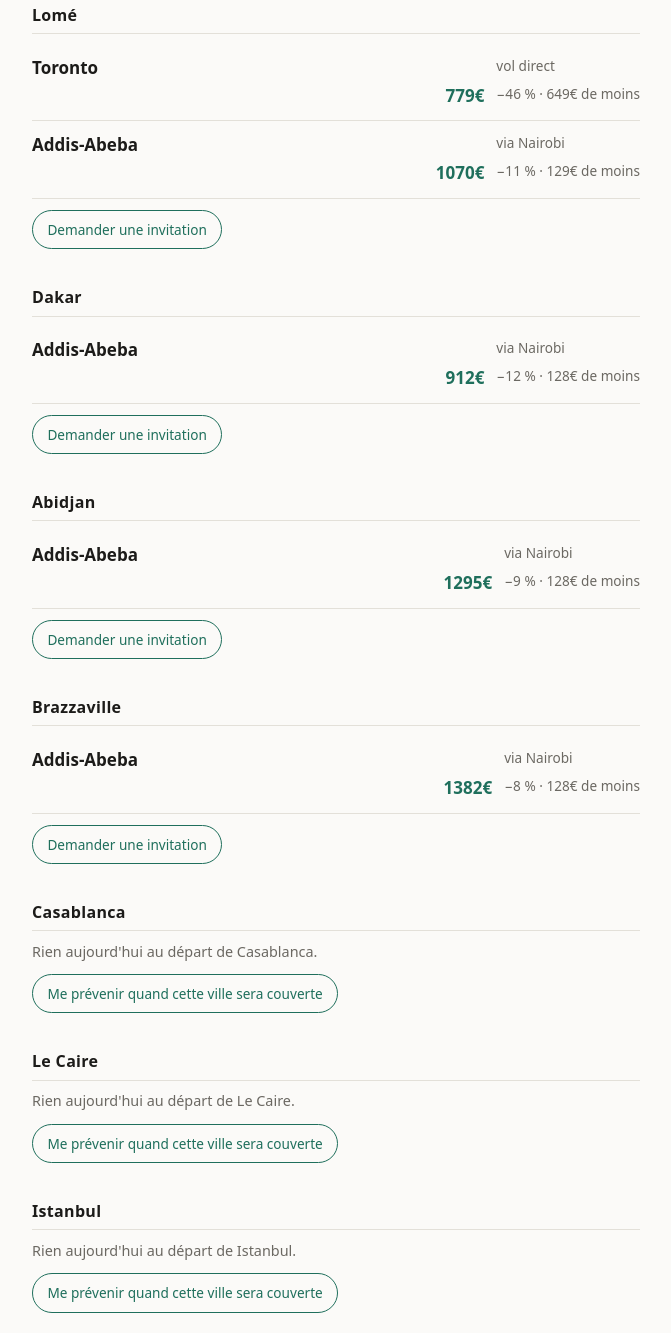
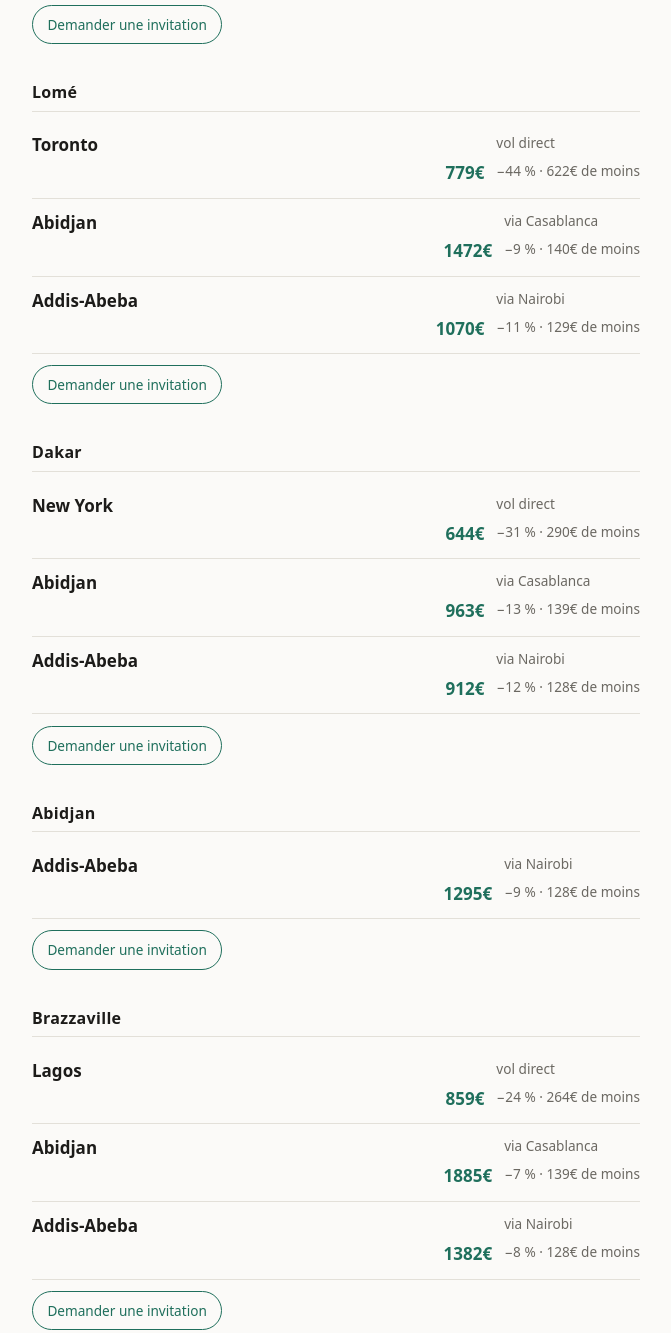
Before and after one commit to bienvenuianniv-ops/hub_deals, a plain HTML site: page index.html in a window 1280 px wide. Shown: the part 401-1734 px from the top of the page, without its empty margins (304-975 px from the left). Drawn offline with Linux system fonts and the light colour scheme.

Commit message:
page du 20261126-220853

```diff
--- a/index.html
+++ b/index.html
@@ -38,16 +38,16 @@ color:var(--doux);font-size:.85rem}
 </head>
 <body>
 <main>
-<h1>8 bonnes affaires aujourd'hui</h1>
-<p class="date">Relevé du <time id="releve" datetime="2026-11-26T13:25:55Z">2026-11-26</time></p>
+<h1>16 bonnes affaires aujourd'hui</h1>
+<p class="date">Relevé du <time id="releve" datetime="2026-11-26T21:55:54Z">2026-11-26</time></p>
 <p class="vieux" id="vieux"></p>
-<section><h2>Kinshasa</h2><ul class="affaires"><li class="affaire"><a href="https://aviasales.tpk.ro/gbywDu0F" rel="nofollow sponsored"><span class="dest">Addis-Abeba</span><span class="trajet">via Nairobi</span><span class="prix">930€</span><span class="gain">−12 % · 129€ de moins</span></a></li><li class="affaire"><a href="https://aviasales.tpk.ro/i8m4zobE" rel="nofollow sponsored"><span class="dest">Nairobi</span><span class="trajet">via Addis-Abeba</span><span class="prix">1087€</span><span class="gain">−9 % · 108€ de moins</span></a></li></ul><a class="action" href="https://t.me/ianniv_vols_bot?start=attente_kinshasa">Demander une invitation</a></section>
-<section><h2>Lomé</h2><ul class="affaires"><li class="affaire"><a href="https://aviasales.tpk.ro/cZ3fwfBV" rel="nofollow sponsored"><span class="dest">Toronto</span><span class="trajet">vol direct</span><span class="prix">779€</span><span class="gain">−46 % · 649€ de moins</span></a></li><li class="affaire"><a href="https://aviasales.tpk.ro/msL86iIY" rel="nofollow sponsored"><span class="dest">Addis-Abeba</span><span class="trajet">via Nairobi</span><span class="prix">1070€</span><span class="gain">−11 % · 129€ de moins</span></a></li></ul><a class="action" href="https://t.me/ianniv_vols_bot?start=attente_lome">Demander une invitation</a></section>
-<section><h2>Dakar</h2><ul class="affaires"><li class="affaire"><a href="https://aviasales.tpk.ro/SGd5LES4" rel="nofollow sponsored"><span class="dest">Addis-Abeba</span><span class="trajet">via Nairobi</span><span class="prix">912€</span><span class="gain">−12 % · 128€ de moins</span></a></li></ul><a class="action" href="https://t.me/ianniv_vols_bot?start=attente_dakar">Demander une invitation</a></section>
+<section><h2>Kinshasa</h2><ul class="affaires"><li class="affaire"><a href="https://aviasales.tpk.ro/wuM8Ndsd" rel="nofollow sponsored"><span class="dest">Abidjan</span><span class="trajet">via Casablanca</span><span class="prix">1646€</span><span class="gain">−8 % · 140€ de moins</span></a></li><li class="affaire"><a href="https://aviasales.tpk.ro/gbywDu0F" rel="nofollow sponsored"><span class="dest">Addis-Abeba</span><span class="trajet">via Nairobi</span><span class="prix">930€</span><span class="gain">−12 % · 129€ de moins</span></a></li><li class="affaire"><a href="https://aviasales.tpk.ro/i8m4zobE" rel="nofollow sponsored"><span class="dest">Nairobi</span><span class="trajet">via Addis-Abeba</span><span class="prix">1087€</span><span class="gain">−9 % · 108€ de moins</span></a></li></ul><a class="action" href="https://t.me/ianniv_vols_bot?start=attente_kinshasa">Demander une invitation</a></section>
+<section><h2>Lomé</h2><ul class="affaires"><li class="affaire"><a href="https://aviasales.tpk.ro/cZ3fwfBV" rel="nofollow sponsored"><span class="dest">Toronto</span><span class="trajet">vol direct</span><span class="prix">779€</span><span class="gain">−44 % · 622€ de moins</span></a></li><li class="affaire"><a href="https://aviasales.tpk.ro/TY5EGnM2" rel="nofollow sponsored"><span class="dest">Abidjan</span><span class="trajet">via Casablanca</span><span class="prix">1472€</span><span class="gain">−9 % · 140€ de moins</span></a></li><li class="affaire"><a href="https://aviasales.tpk.ro/msL86iIY" rel="nofollow sponsored"><span class="dest">Addis-Abeba</span><span class="trajet">via Nairobi</span><span class="prix">1070€</span><span class="gain">−11 % · 129€ de moins</span></a></li></ul><a class="action" href="https://t.me/ianniv_vols_bot?start=attente_lome">Demander une invitation</a></section>
+<section><h2>Dakar</h2><ul class="affaires"><li class="affaire"><a href="https://aviasales.tpk.ro/5wJQEHwA" rel="nofollow sponsored"><span class="dest">New York</span><span class="trajet">vol direct</span><span class="prix">644€</span><span class="gain">−31 % · 290€ de moins</span></a></li><li class="affaire"><a href="https://aviasales.tpk.ro/VkkK8Twj" rel="nofollow sponsored"><span class="dest">Abidjan</span><span class="trajet">via Casablanca</span><span class="prix">963€</span><span class="gain">−13 % · 139€ de moins</span></a></li><li class="affaire"><a href="https://aviasales.tpk.ro/SGd5LES4" rel="nofollow sponsored"><span class="dest">Addis-Abeba</span><span class="trajet">via Nairobi</span><span class="prix">912€</span><span class="gain">−12 % · 128€ de moins</span></a></li></ul><a class="action" href="https://t.me/ianniv_vols_bot?start=attente_dakar">Demander une invitation</a></section>
 <section><h2>Abidjan</h2><ul class="affaires"><li class="affaire"><a href="https://aviasales.tpk.ro/tzpjoBOW" rel="nofollow sponsored"><span class="dest">Addis-Abeba</span><span class="trajet">via Nairobi</span><span class="prix">1295€</span><span class="gain">−9 % · 128€ de moins</span></a></li></ul><a class="action" href="https://t.me/ianniv_vols_bot?start=attente_abidjan">Demander une invitation</a></section>
-<section><h2>Brazzaville</h2><ul class="affaires"><li class="affaire"><a href="https://aviasales.tpk.ro/p5QCKpLA" rel="nofollow sponsored"><span class="dest">Addis-Abeba</span><span class="trajet">via Nairobi</span><span class="prix">1382€</span><span class="gain">−8 % · 128€ de moins</span></a></li></ul><a class="action" href="https://t.me/ianniv_vols_bot?start=attente_brazzaville">Demander une invitation</a></section>
-<section><h2>Casablanca</h2><p class="rien">Rien aujourd'hui au départ de Casablanca.</p><a class="action" href="https://t.me/ianniv_vols_bot?start=attente_casablanca">Me prévenir quand cette ville sera couverte</a></section>
-<section><h2>Le Caire</h2><p class="rien">Rien aujourd'hui au départ de Le Caire.</p><a class="action" href="https://t.me/ianniv_vols_bot?start=attente_le_caire">Me prévenir quand cette ville sera couverte</a></section>
+<section><h2>Brazzaville</h2><ul class="affaires"><li class="affaire"><a href="https://aviasales.tpk.ro/L8rQYf1o" rel="nofollow sponsored"><span class="dest">Lagos</span><span class="trajet">vol direct</span><span class="prix">859€</span><span class="gain">−24 % · 264€ de moins</span></a></li><li class="affaire"><a href="https://aviasales.tpk.ro/VgCFjtVd" rel="nofollow sponsored"><span class="dest">Abidjan</span><span class="trajet">via Casablanca</span><span class="prix">1885€</span><span class="gain">−7 % · 139€ de moins</span></a></li><li class="affaire"><a href="https://aviasales.tpk.ro/p5QCKpLA" rel="nofollow sponsored"><span class="dest">Addis-Abeba</span><span class="trajet">via Nairobi</span><span class="prix">1382€</span><span class="gain">−8 % · 128€ de moins</span></a></li></ul><a class="action" href="https://t.me/ianniv_vols_bot?start=attente_brazzaville">Demander une invitation</a></section>
+<section><h2>Casablanca</h2><ul class="affaires"><li class="affaire"><a href="https://aviasales.tpk.ro/C2mQA5qq" rel="nofollow sponsored"><span class="dest">Abidjan</span><span class="trajet">vol direct</span><span class="prix">517€</span><span class="gain">−21 % · 139€ de moins</span></a></li></ul><a class="action" href="https://t.me/ianniv_vols_bot?start=attente_casablanca">Me prévenir quand cette ville sera couverte</a></section>
+<section><h2>Le Caire</h2><ul class="affaires"><li class="affaire"><a href="https://aviasales.tpk.ro/uPRKAH1v" rel="nofollow sponsored"><span class="dest">Rome</span><span class="trajet">vol direct</span><span class="prix">89€</span><span class="gain">−25 % · 29€ de moins</span></a></li></ul><a class="action" href="https://t.me/ianniv_vols_bot?start=attente_le_caire">Me prévenir quand cette ville sera couverte</a></section>
 <section><h2>Istanbul</h2><p class="rien">Rien aujourd'hui au départ de Istanbul.</p><a class="action" href="https://t.me/ianniv_vols_bot?start=attente_istanbul">Me prévenir quand cette ville sera couverte</a></section>
 <section><h2>Lagos</h2><p class="rien">Rien aujourd'hui au départ de Lagos.</p><a class="action" href="https://t.me/ianniv_vols_bot?start=attente_lagos">Me prévenir quand cette ville sera couverte</a></section>
 <section><h2>Addis-Abeba</h2><p class="rien">Rien aujourd'hui au départ de Addis-Abeba.</p><a class="action" href="https://t.me/ianniv_vols_bot?start=attente_addis_abeba">Me prévenir quand cette ville sera couverte</a></section>
```
